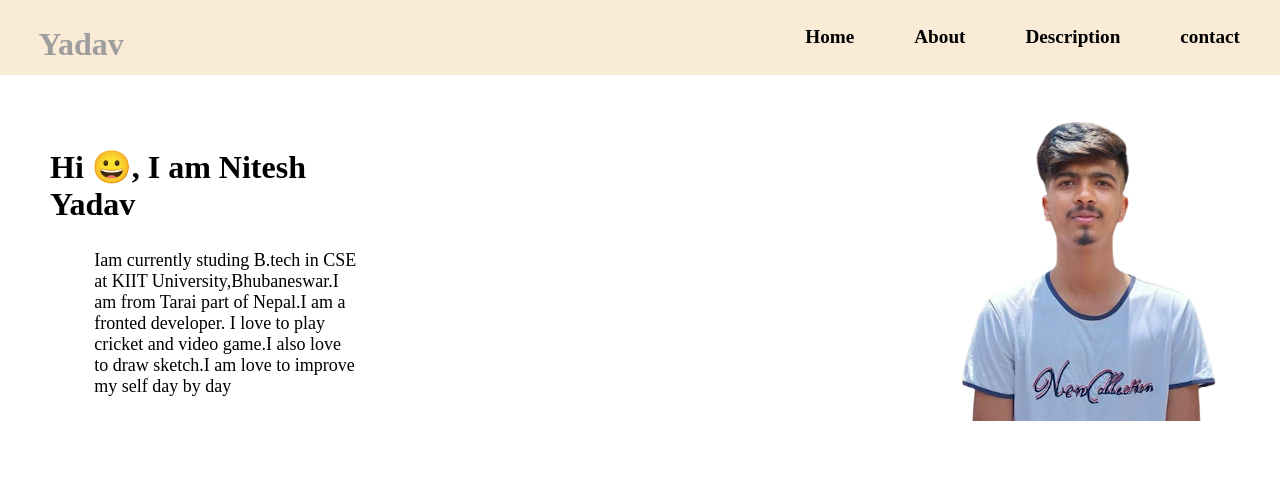
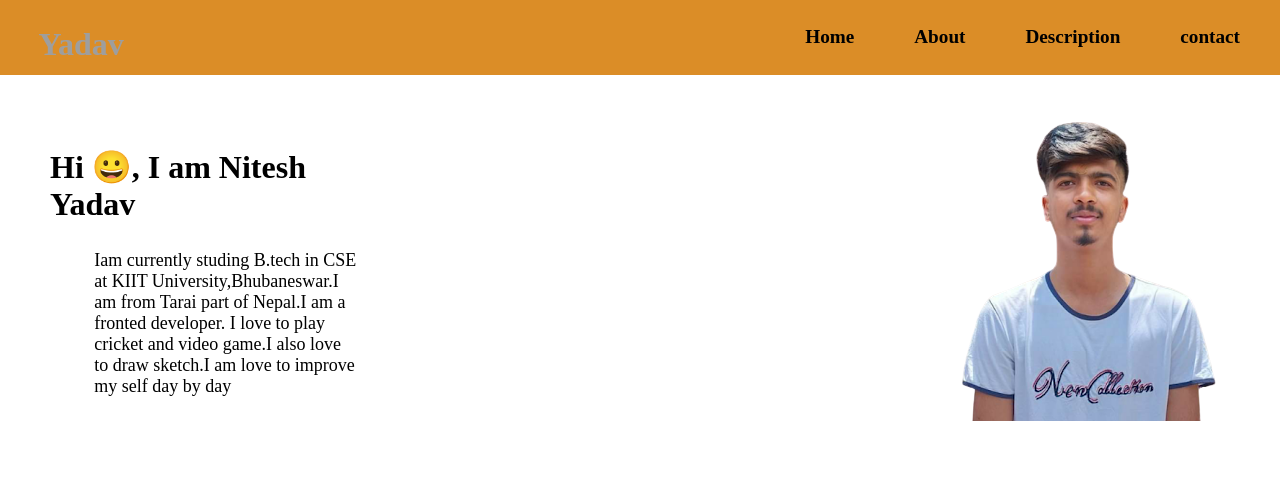
Before and after one commit to niteshyadav07/portfolio, a plain HTML site: page index.html in a window 1280 px wide. Shown: the top 482 px of the page. Drawn offline with Linux system fonts and the light colour scheme; grey boxes are pictures that could not be loaded.

Commit message:
changed color

```diff
--- a/index.html
+++ b/index.html
@@ -132,7 +132,7 @@
 
         .h {
 
-            background-color: antiquewhite;
+            background-color: rgb(219, 141, 39);
         }
 
         body {
```
